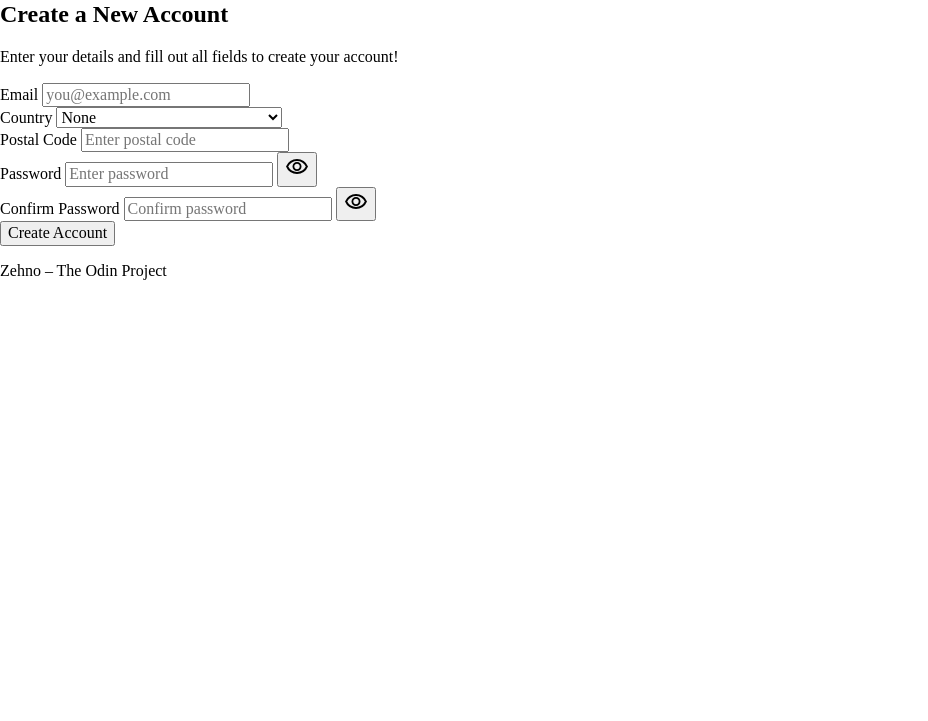
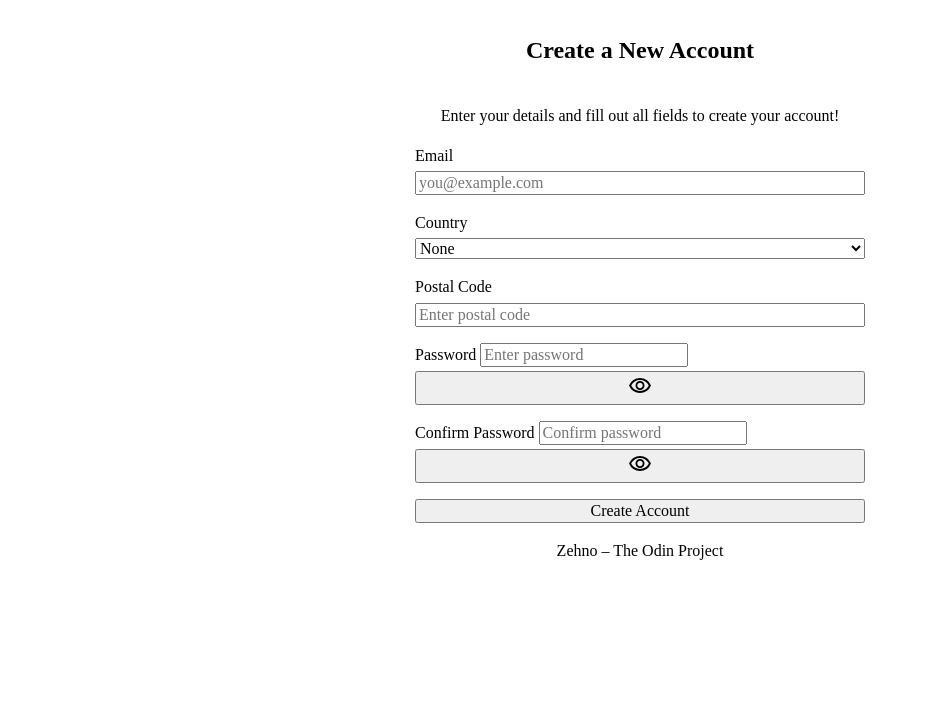
Before and after one commit to Zehnooo/TOP-form-validation, a website: page index.html in a window 1280 px wide. Shown: the part 79-800 px from the top of the page, without its empty margins (0-928 px from the left). Drawn offline with Linux system fonts and the light colour scheme.

Commit message:
Added basic styles to page just to make it easier to read.

```diff
--- a/index.html
+++ b/index.html
@@ -8,42 +8,50 @@
     <link rel="stylesheet" href="styles.css">
 </head>
 <body>
-<header><h1>New Account Page</h1></header>
+
 <div id="main">
+    <header><h1>New Account Page</h1></header>
+    <div id="container">
     <h2>Create a New Account</h2>
     <p>Enter your details and fill out all fields to create your account!</p>
     <form id="cust-form" novalidate>
-        <div>
+        <div class="field-group">
             <label for="email-input">Email</label>
             <input type="email" id="email-input" name="email" placeholder="you@example.com" required>
             <span id="email-msg"></span>
         </div>
-        <div>
+        <div class="field-group">
             <label for="country-input">Country</label>
             <select id="country-input" name="country" required></select>
             <span id="country-msg"></span>
         </div>
-        <div>
+        <div class="field-group">
             <label for="postal-code-input">Postal Code</label>
             <input type="text" id="postal-code-input" name="postalCode" placeholder="Enter postal code" minLength="3" maxLength="10" required>
             <span id="postal-code-msg"></span>
         </div>
-        <div>
+        <div class="field-group">
+            <div class="pw-group">
             <label for="password-input">Password</label>
             <input type="password" id="password-input" name="password" placeholder="Enter password" required>
+            </div>
             <button id="password-show" type="button"></button>
             <span id="password-msg"></span>
         </div>
-        <div>
-            <label for="password-confirm-input">Confirm Password</label>
-            <input type="password" id="password-confirm-input" name="passwordConfirm" placeholder="Confirm password" required>
+        <div class="field-group">
+            <div class="pw-group">
+                <label for="password-confirm-input">Confirm Password</label>
+                <input type="password" id="password-confirm-input" name="passwordConfirm" placeholder="Confirm password" required>
+
+            </div>
             <button id="password-confirm-show" type="button"></button>
             <span id="password-confirm-msg"></span>
         </div>
         <button id="create-account" type="submit">Create Account</button>
     </form>
+    </div>
+    <footer><p>Zehno – The Odin Project</p></footer>
 </div>
-<footer><p>Zehno – The Odin Project</p></footer>
 <script src="main.js"></script>
 </body>
 </html>
--- a/main.js
+++ b/main.js
@@ -287,19 +287,21 @@ function togglePasswordText(event, icons){
 function checkInputValidation(inputs){
     Object.values(inputs).forEach(input => {
         const name = input.name;
+        const queue  = messageQueue[name];
         console.log(name);
+
         if (input.validity.valueMissing) {
-            if (messageQueue[name].includes(input.validationMessage)) return;
-            messageQueue[name].push(input.validationMessage);
-
+            if (queue.includes(input.validationMessage)) return;
+            deleteFirstMsg(queue);
+            queue.push(input.validationMessage);
         }
         else if (!input.validity.valid){
-            if (messageQueue[name].includes(input.validationMessage)) return;
-            messageQueue[name].push(input.validationMessage);
-            return;
+            if (queue.includes(input.validationMessage)) return;
+            deleteFirstMsg(queue);
+            queue.push(input.validationMessage);
         }
-        else {
-            return;
+        else if (input.validity.valid) {
+            queue.length = 0;
         }
     });
 }
@@ -311,3 +313,7 @@ function displayMessages(messageSlots){
         slot.textContent = val;
     });
 }
+
+function deleteFirstMsg(msgQueue){
+    msgQueue.shift();
+}
--- a/styles.css
+++ b/styles.css
@@ -1,3 +1,48 @@
+
+body {
+    min-height: 100vh;
+    line-height: 1.5;
+}
+
+header, footer {
+    width: 100%;
+}
+
+footer {
+    text-align: center;
+}
+
+#main {
+    width: 100%;
+    height: 100%;
+    display: flex;
+    justify-content: space-between;
+    flex-direction: column;
+}
+
+#container {
+    width: 100%;
+    height: 100%;
+    display: flex;
+    flex-direction: column;
+    align-items: center;
+}
+
+form {
+    display: flex;
+    flex-direction: column;
+    width: 100%;
+    max-width: 450px;
+    gap: .8rem;
+    height: 100%;
+    justify-content: space-evenly;
+}
+
+form .field-group {
+    display: flex;
+    flex-direction: column;
+    gap: .2rem;
+}
 
 .pw {
 
```
